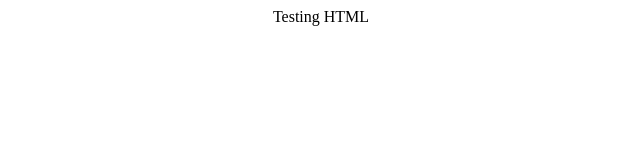
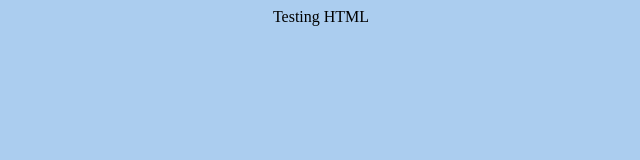
Before and after one commit to Harsh40Harsh/gh-page, a plain HTML site: page index.html in a window 1280 px wide. Shown: the whole page, without its empty margins (319-959 px from the left). Drawn offline with Linux system fonts and the light colour scheme.

Commit message:
Update index.html

```diff
--- a/index.html
+++ b/index.html
@@ -3,7 +3,7 @@
 <title>hash_fx Page</title>
 </head>
 
-<body>
+<body bgcolor="#abcdef">
 
 <P align="center">Testing HTML</p>
 <p></p><p></p>
```
